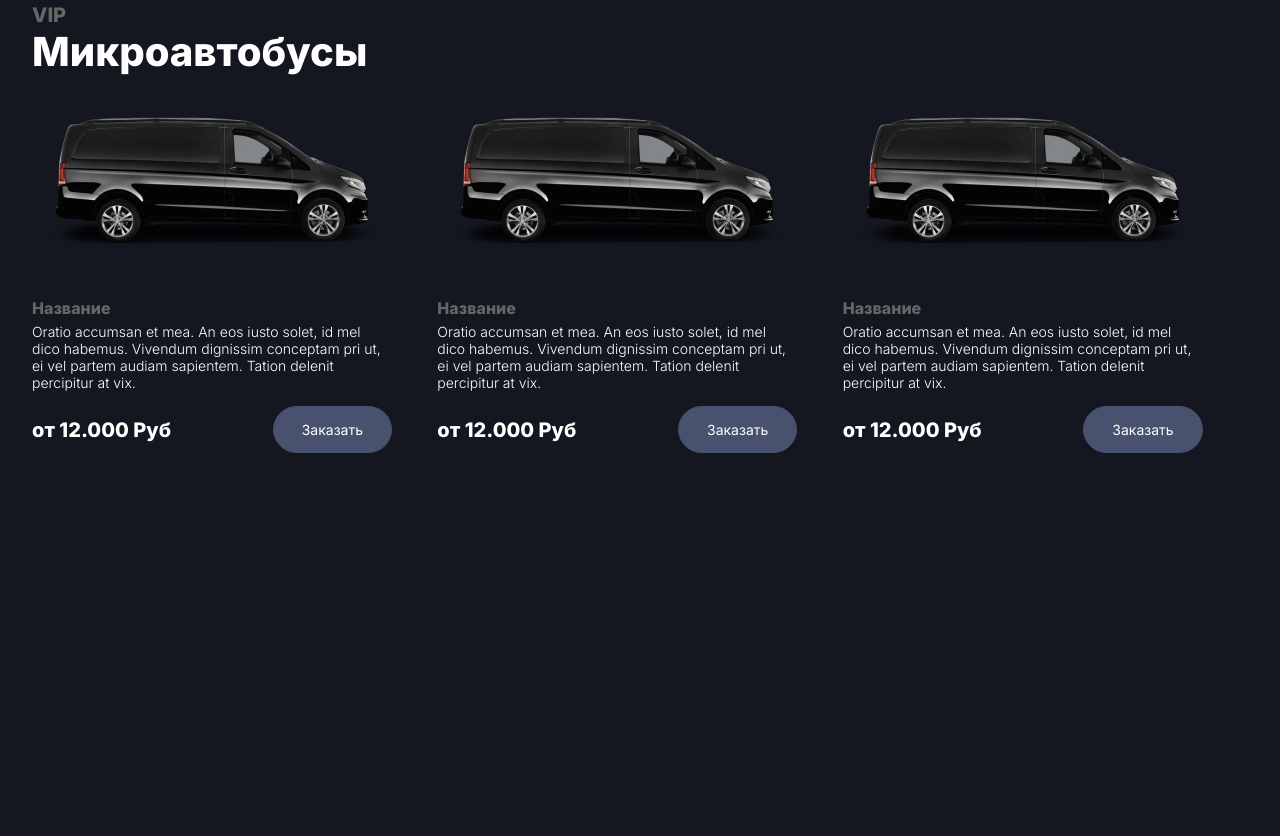
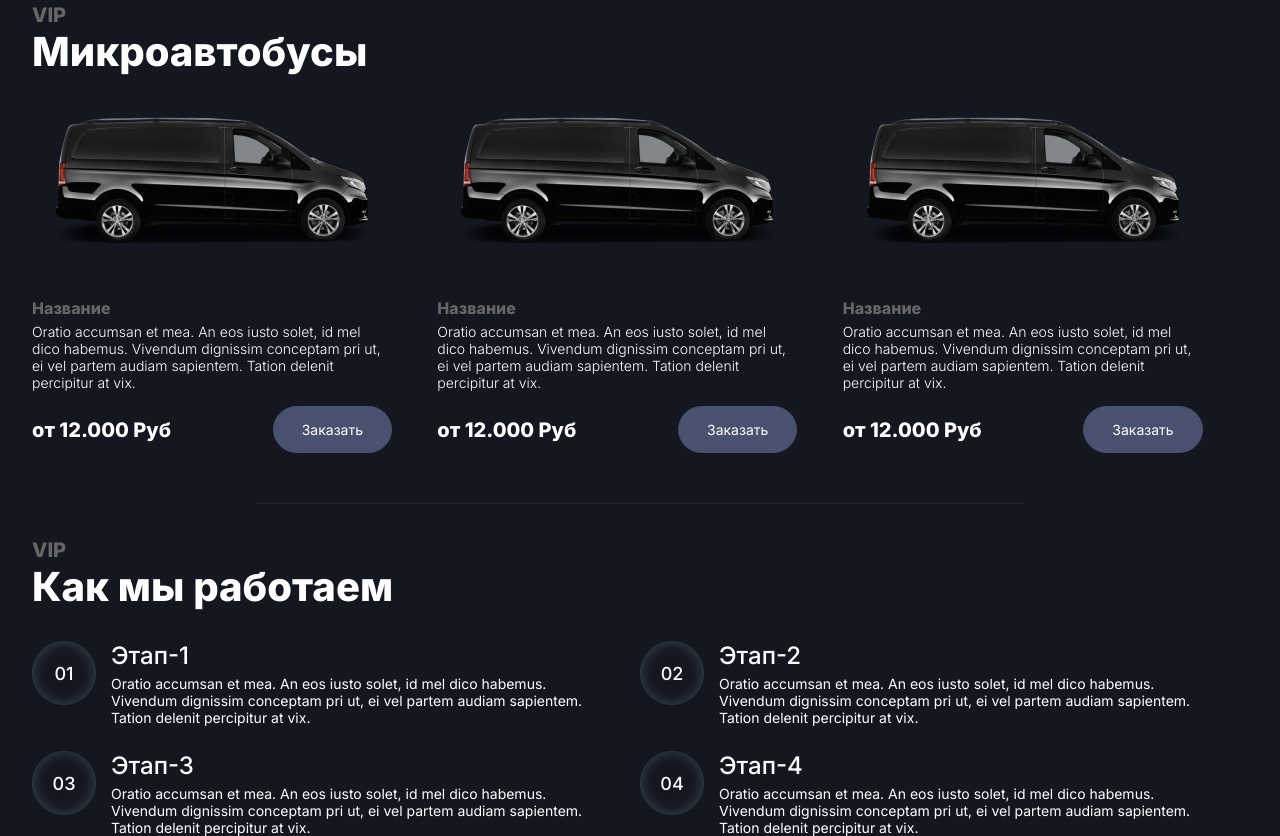
Before and after one commit to LazarevDev/only-buisness, a plain HTML site: page index.html in a window 1280 px wide. Shown: the part 1680-2516 px from the top of the page. Before the commit the page ends 2133 px from the top, so only its background shows below. Drawn offline with Linux system fonts and the light colour scheme.

Commit message:
"how we work" section for the index page

```diff
--- a/css/index.css
+++ b/css/index.css
@@ -104,7 +104,62 @@
     font-weight: bold;
 }
 
+/* how we work */
 
+.howWeWork{
+    display: grid;
+    grid-template-columns: 1fr 1fr;
+    margin-top: 5px;
+}
+
+.workItem{
+    display: flex;
+    margin-top: 25px;
+    width: 95%;
+}
+
+.workItemSpan span{
+    display: flex;
+    justify-content: center;
+    text-align: center;
+    align-items: center;
+    position: relative;
+    color: #fff;
+    font-weight: 500;
+    font-size: 18px;
+    z-index: 1;
+    width: 64px;
+    height: 64px;
+}
+
+.workItemSpan span::after{
+    content: '';
+    display: flex;
+    position: absolute;
+    top: 0;
+    left: 0;
+    width: 64px;
+    height: 64px;
+    z-index: -1;
+    background: url('../img/components/home/how_we_work/span.png');
+}
+
+.workItemText{
+    margin-left: 15px;
+    color: #fff;
+}
+
+
+.workItemText h2{
+    font-size: 24px;
+    font-weight: 500;
+}
+
+.workItemText p{
+    font-size: 14px;
+    font-weight: unset;
+    margin-top: 5px;
+}
 
 
 
@@ -160,6 +215,27 @@
         width: 100%;
         margin-top: 20px;
     }
+
+    /* how we work */
+
+    .howWeWork{
+        grid-template-columns: 1fr;
+    }
+
+    .workItem{
+        width: 100%;
+    }
+
+
+    .workItemText h2{
+        font-size: 18px;
+    }
+
+    .workItemText p{
+        font-size: 12px;
+    }
+
+
 }
 
 
@@ -198,6 +274,19 @@
     .carItemInfo span{
         font-size: 14px;
     }
+
+    /* how we work */
+
+    .howWeWork{
+        grid-template-columns: 1fr;
+    }
+
+    .workItem{
+        margin-top: 35px;
+        width: 100%;
+    }
+
+
 }
 
 @media(min-width: 920px) and (max-width: 1224px){
--- a/index.html
+++ b/index.html
@@ -182,7 +182,6 @@
         </div>
     </section>
 
-
     <section class="section">
         <div class="container">
             <div class="sectionTitle">
@@ -248,7 +247,60 @@
         </div>
     </section>
 
+    <section class="section">
+        <div class="container">
+            <div class="sectionTitle">
+                <span>vip</span>
+                <h2>Как мы работаем</h2>
+            </div>
 
+            <div class="howWeWork">
+                <div class="workItem">
+                    <div class="workItemSpan">
+                        <span>01</span>
+                    </div>
+
+                    <div class="workItemText">
+                        <h2>Этап-1</h2>
+                        <p>Oratio accumsan et mea. An eos iusto solet, id mel dico habemus. Vivendum dignissim conceptam pri ut, ei vel partem audiam sapientem. Tation delenit percipitur at vix.</p>
+                    </div>
+                </div>
+
+                <div class="workItem">
+                    <div class="workItemSpan">
+                        <span>02</span>
+                    </div>
+
+                    <div class="workItemText">
+                        <h2>Этап-2</h2>
+                        <p>Oratio accumsan et mea. An eos iusto solet, id mel dico habemus. Vivendum dignissim conceptam pri ut, ei vel partem audiam sapientem. Tation delenit percipitur at vix.</p>
+                    </div>
+                </div>
+
+                <div class="workItem">
+                    <div class="workItemSpan">
+                        <span>03</span>
+                    </div>
+
+                    <div class="workItemText">
+                        <h2>Этап-3</h2>
+                        <p>Oratio accumsan et mea. An eos iusto solet, id mel dico habemus. Vivendum dignissim conceptam pri ut, ei vel partem audiam sapientem. Tation delenit percipitur at vix.</p>
+                    </div>
+                </div>
+
+                <div class="workItem">
+                    <div class="workItemSpan">
+                        <span>04</span>
+                    </div>
+
+                    <div class="workItemText">
+                        <h2>Этап-4</h2>
+                        <p>Oratio accumsan et mea. An eos iusto solet, id mel dico habemus. Vivendum dignissim conceptam pri ut, ei vel partem audiam sapientem. Tation delenit percipitur at vix.</p>
+                    </div>
+                </div>
+            </div>
+        </div>
+    </section>
 
 
 
```
Also changed, not shown: img/components/home/how_we_work/span.png (added).
